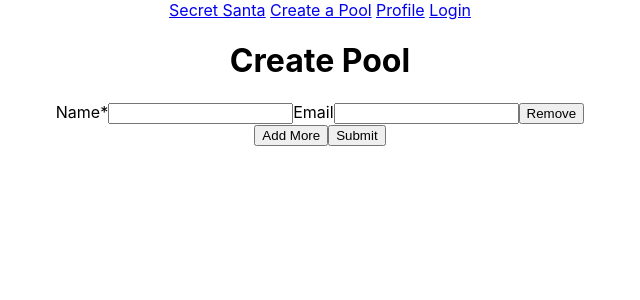
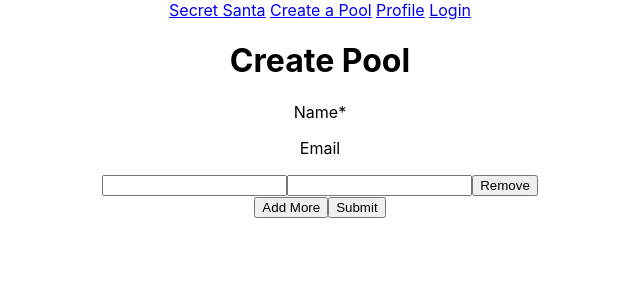
Before and after one commit to snazzyj/SecretSanta, a React (Create React App) app: page /create in a window 1280 px wide. Shown: the top 300 px of the page, without its empty margins (320-960 px from the left). Built offline with nearby package versions, Linux system fonts and the light colour scheme.

Commit message:
added email + password validation to signup

```diff
--- a/src/App.js
+++ b/src/App.js
@@ -66,6 +66,8 @@ class App extends Component {
     ]
   };
 
+
+
   setPool = users => {
     this.setState({
       users
--- a/src/CreatePool/createpool.js
+++ b/src/CreatePool/createpool.js
@@ -24,9 +24,9 @@ class CreatePool extends Component {
     createUI() {
         return this.state.users.map((el, i) => (
             <div key={i}>
-            <label htmlFor="name">Name{''}<Required /></label>
+            <label htmlFor="name"></label>
           <input name="name" onChange={this.handleInputChange.bind(this, i)}/>
-          <label htmlFor="email">Email</label>
+          <label htmlFor="email"></label>
           <input name="email" onChange={this.handleInputChange.bind(this, i)}/>
           <input type="button" value="Remove" onClick={this.removeField.bind(this,i)} />
             </div>
@@ -70,6 +70,11 @@ class CreatePool extends Component {
         <h1>Create Pool</h1>
 
         <form onSubmit={this.handleSubmit}>
+            <div>
+                <p>Name{''}<Required /></p>
+
+                <p>Email</p>
+            </div>
             {this.createUI()}
             <input type="button" value="Add More"onClick={this.addField.bind(this)} />
             <input type="submit" value="Submit" />
--- a/src/Pairings/pairs.js
+++ b/src/Pairings/pairs.js
@@ -29,7 +29,6 @@ class Pairs extends Component {
         userList.map(obj => obj.pairName = "")
 
         let poolOfNames = [];
-
         while(userList.length !== 0) {
             let randomIndex;
             randomIndex = Math.floor(Math.random() * userList.length);
--- a/src/Signup/signup.js
+++ b/src/Signup/signup.js
@@ -1,23 +1,102 @@
 import React, { Component } from 'react';
+
+const validEmailRegex = RegExp(/^(([^<>()\[\]\.,;:\s@\"]+(\.[^<>()\[\]\.,;:\s@\"]+)*)|(\".+\"))@(([^<>()[\]\.,;:\s@\"]+\.)+[^<>()[\]\.,;:\s@\"]{2,})$/i);
+const validateForm = (errors) => {
+    let valid = true;
+    Object.values(errors).forEach(
+        (val) => val.length > 0 && (valid = false)
+    );
+    return valid;
+}
 
 class SignUp extends Component {
 
+    constructor(props) {
+        super(props);
+        this.state = {
+            name: '',
+            email: '',
+            password: '',
+            errors: {
+                email: '',
+                password: ''
+            }
+        };
+    }
+
+    handleChange = (event) => {
+        event.preventDefault();
+        const { name, value } = event.target;
+        let errors = this.state.errors;
+
+        switch (name) {
+            case 'email':
+                errors.email =
+                    validEmailRegex.test(value)
+                        ? ''
+                        : 'Email is not valid!';
+                break;
+            case 'password':
+                errors.password =
+                    value.length < 5
+                        ? 'Password must be 5 characters long!'
+                        : '';
+
+                break;
+            default:
+                break;
+        }
+
+        this.setState({
+            errors,
+            [name]: value
+        })
+    }
+
+        handleSubmit = (e) => {
+            e.preventDefault();
+            console.log('Submitted!')
+            if(validateForm(this.state.errors)) {
+                console.log('Valid info')
+            } else {
+                console.log('Invalid Form')
+            }
+
+            // const { name, email, password } = e.target;
+            // const user = {
+            //     name: name.value,
+            //     email: email.value,
+            //     password: password.value
+            // }
+
+            this.props.history.push('/')
+            //email + password validator before posting
+        }
+
+
         render() {
+            const {errors} = this.state;
             return (
                 <div>
                     <h1>Sign up</h1>
 
-                <form />
-                    <label>Name</label>
-                        <input />
+                    <form onSubmit={this.handleSubmit}>
+                        <label htmlFor="name">Name</label>
+                        <input type="text" name="name" required />
 
-                    <label>Email</label>
-                        <input />
+                        <label htmlFor="email">Email</label>
+                        <input type="email" name="email" required onChange={this.handleChange}/>
+                        {errors.email.length > 0 &&
+                            <span>{errors.email}</span>}
 
-                    <label>Password</label>
-                        <input />
+                        <label htmlFor="password">Password</label>
+                        <input type="password" name="password" required onChange={this.handleChange} />
+                        {errors.password.length > 0 &&
+                        <span>{errors.password}</span>}
 
                         <button>Submit</button>
+
+                    </form>
                 </div>
             )
         }
```
Lines whose indentation alone changed are shown as unchanged.
